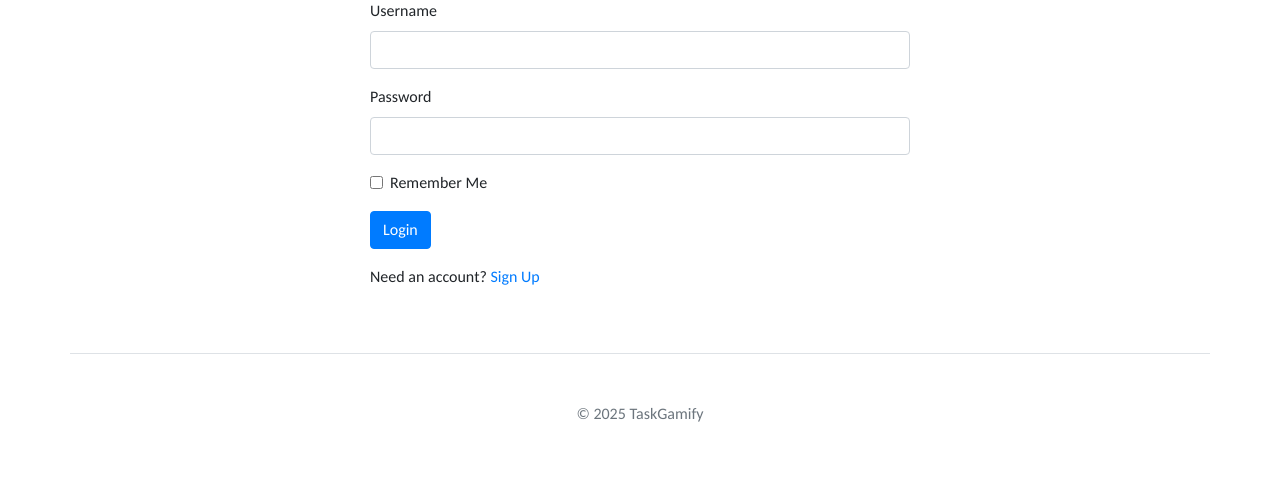
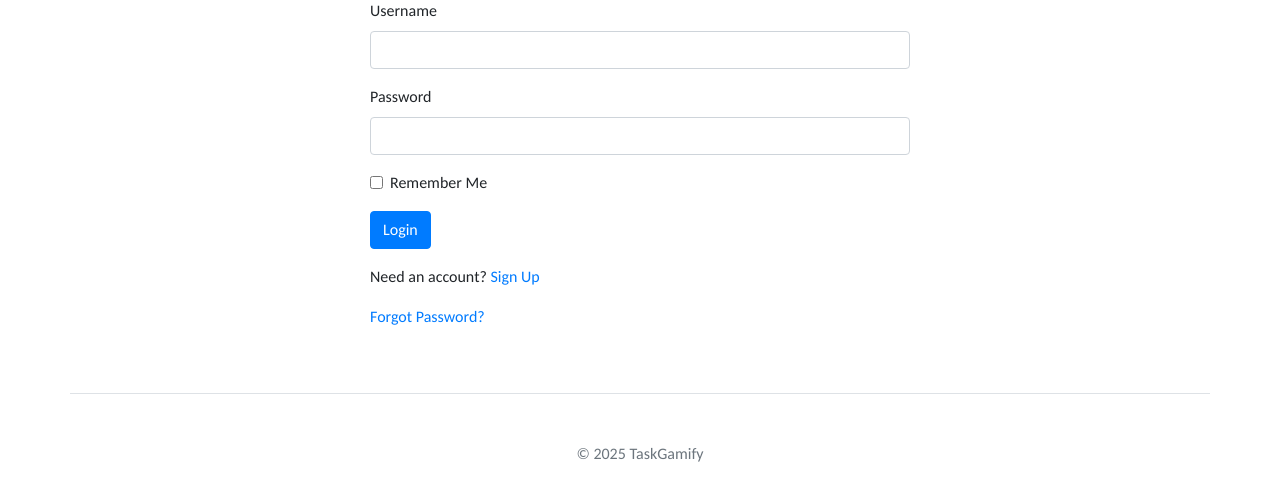
Before and after one commit to Srikar0911/jules, a Flask app: page /login in a window 1280 px wide. Shown: the part 127-628 px from the top of the page. Run offline with Flask 2, Linux system fonts and the light colour scheme; some libraries are stand-ins or nearby versions.

Commit message:
feat: Add forgot password feature

```diff
--- a/task_gamification_app/webapp/__init__.py
+++ b/task_gamification_app/webapp/__init__.py
@@ -8,6 +8,7 @@ app = Flask(__name__)
 # Configuration
 # In a real application, this should be set via environment variables or a config file
 app.config['SECRET_KEY'] = os.environ.get('FLASK_SECRET_KEY', 'a_very_secret_default_key_for_dev')
+app.config['SECURITY_PASSWORD_SALT'] = os.environ.get('FLASK_SECURITY_PASSWORD_SALT', 'a_very_secret_salt_for_dev')
 
 # Initialize Bootstrap-Flask
 # Bootstrap-Flask typically uses Bootstrap 4 by default with Bootstrap4 class,
--- a/task_gamification_app/webapp/forms.py
+++ b/task_gamification_app/webapp/forms.py
@@ -32,6 +32,16 @@ class RegistrationForm(FlaskForm):
         db_session.close()
         if user:
             raise ValidationError('That email is taken. Please choose a different one.')
+
+class ForgotPasswordForm(FlaskForm):
+    email = StringField('Email', validators=[DataRequired(), Email()])
+    submit = SubmitField('Request Password Reset')
+
+class ResetPasswordForm(FlaskForm):
+    password = PasswordField('Password', validators=[DataRequired(), Length(min=6)])
+    confirm_password = PasswordField('Confirm Password',
+                                     validators=[DataRequired(), EqualTo('password')])
+    submit = SubmitField('Reset Password')
 
 class LoginForm(FlaskForm):
     username = StringField('Username', validators=[DataRequired()])
--- a/task_gamification_app/webapp/routes.py
+++ b/task_gamification_app/webapp/routes.py
@@ -1,6 +1,6 @@
 from flask import render_template, url_for, flash, redirect, request, session
 from . import app  # Import the app instance from webapp/__init__.py
-from .forms import RegistrationForm, LoginForm, EditUserForm, AddEmailForm
+from .forms import RegistrationForm, LoginForm, EditUserForm, AddEmailForm, ForgotPasswordForm, ResetPasswordForm
 
 # Adjust path to import service functions and custom exceptions
 # This assumes webapp is a sibling to app, or sys.path is managed correctly
@@ -12,6 +12,9 @@ from task_gamification_app.app.services import (
     verify_user_login as verify_user_login_service,
     get_user_by_id as get_user_by_id_service,
     update_user as update_user_service,
+    send_password_reset_email as send_password_reset_email_service,
+    verify_password_reset_token as verify_password_reset_token_service,
+    reset_password as reset_password_service,
     # get_leaderboard_users, # Old one, replaced by paginated version
     get_leaderboard_users_paginated, # New paginated version
     UsernameExistsError,
@@ -115,6 +118,44 @@ def logout():
     session.pop('username', None)
     flash('You have been logged out.', 'info')
     return redirect(url_for('index'))
+
+@app.route('/forgot_password', methods=['GET', 'POST'])
+def forgot_password():
+    form = ForgotPasswordForm()
+    if form.validate_on_submit():
+        db_session = SessionLocal()
+        try:
+            user = db_session.query(User).filter_by(email=form.email.data).first()
+            if user:
+                send_password_reset_email_service(user)
+            flash('A password reset link has been sent to your email.', 'info')
+            return redirect(url_for('login'))
+        except Exception as e:
+            flash(f'An unexpected error occurred: {e}', 'danger')
+        finally:
+            if db_session:
+                db_session.close()
+    return render_template('forgot_password.html', title='Forgot Password', form=form)
+
+@app.route('/reset_password/<token>', methods=['GET', 'POST'])
+def reset_password(token):
+    user_id = verify_password_reset_token_service(token)
+    if not user_id:
+        flash('That is an invalid or expired token', 'warning')
+        return redirect(url_for('forgot_password'))
+    form = ResetPasswordForm()
+    if form.validate_on_submit():
+        db_session = SessionLocal()
+        try:
+            reset_password_service(db_session, user_id, form.password.data)
+            flash('Your password has been reset! You are now able to log in', 'success')
+            return redirect(url_for('login'))
+        except Exception as e:
+            flash(f'An unexpected error occurred: {e}', 'danger')
+        finally:
+            if db_session:
+                db_session.close()
+    return render_template('reset_password.html', title='Reset Password', form=form, token=token)
 
 # --- My Tasks Page ---
 @app.route('/my_tasks', methods=['GET', 'POST'])
--- a/task_gamification_app/webapp/templates/login.html
+++ b/task_gamification_app/webapp/templates/login.html
@@ -9,7 +9,7 @@
             {{ bform.render_form(form, action=url_for('login'), button_map={'submit': 'primary'}) }}
             <p class="mt-3">Need an account? <a href="{{ url_for('register') }}">Sign Up</a></p>
             {# Add link for password reset later if needed #}
-            {# <p><a href="#">Forgot Password?</a></p> #}
+            <p><a href="{{ url_for('forgot_password') }}">Forgot Password?</a></p>
         </div>
     </div>
 {% endblock %}
```
Also changed, not shown: task_gamification_app/app/services.py (+40 -1 lines), task_gamification_app/webapp/templates/forgot_password.html (added, +11 -0 lines), task_gamification_app/webapp/templates/reset_password.html (added, +11 -0 lines).
